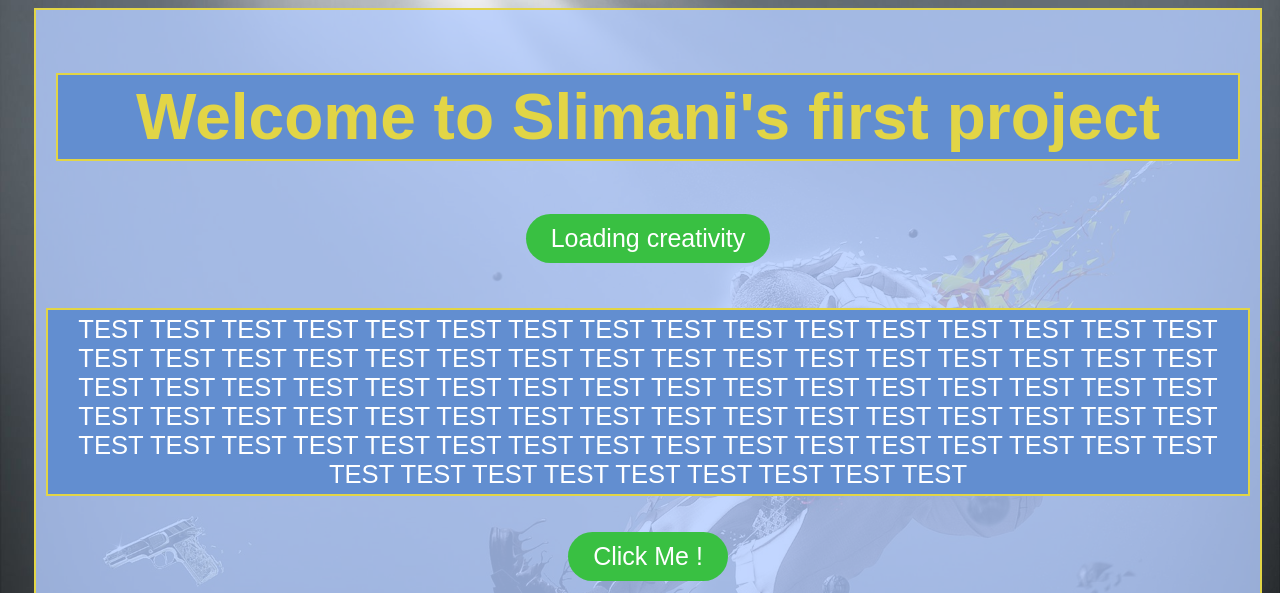
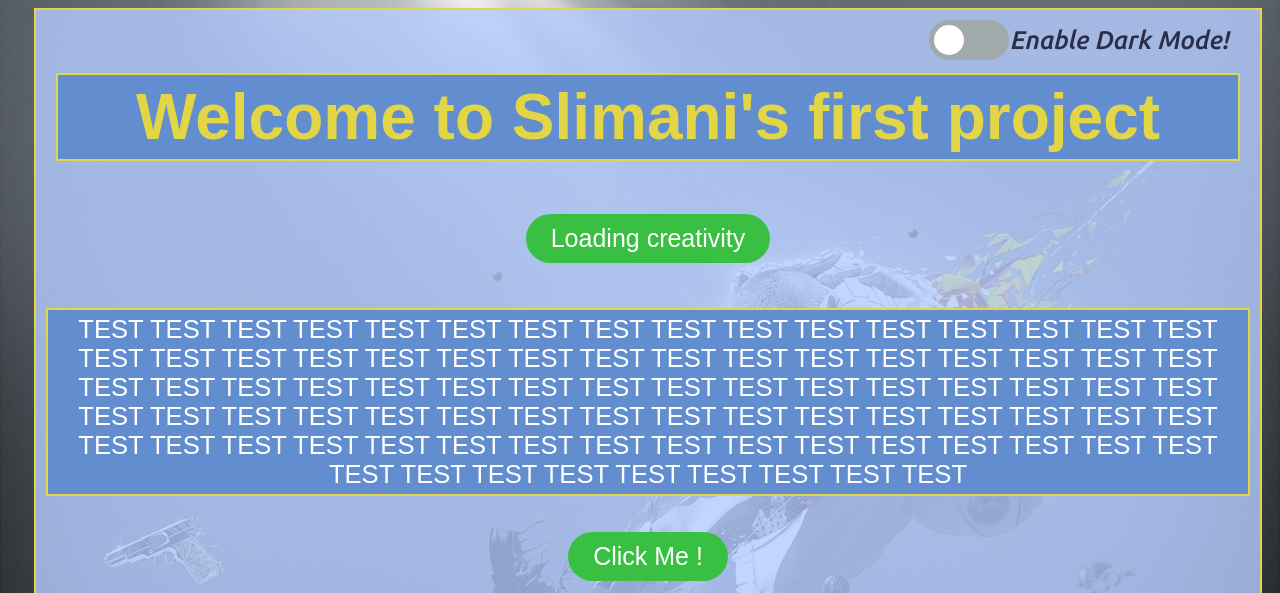
Before and after one commit to Slimani-CE/slimani-ce.github.io, a plain HTML site: page index.html in a window 1280 px wide. Shown: the top 593 px of the page. Drawn offline with Linux system fonts and the light colour scheme.

Commit message:
Dark mode button

```diff
--- a/index.html
+++ b/index.html
@@ -7,11 +7,17 @@
   <!-- <meta http-equiv="refresh" content="1"> -->
   <link rel="icon" href="images/hat.png" type="image/gif" sizes="16x16">
   <meta name="viewport" content="width=device-width, initial-scale=1.0">
-
+  <style>
+@import url('https://fonts.googleapis.com/css2?family=Ubuntu:ital,wght@1,500&display=swap');
+</style>
 </head>
 <body>
 
 <div class="Container">
+    <p id="dark_mode_text">Enable Dark Mode!</p>
+    <div id="dark_mode">
+      <div id="dark_mode_check"> </div>
+    </div>
     <div class="intro">
       <h1 id="title">Welcome to Slimani's first project</h1>
       <button onclick="alert('It\'s working')" title="Click to load creativity" class="button1"  >Loading creativity</button>
--- a/script.js
+++ b/script.js
@@ -1,6 +1,35 @@
 var image_set=document.getElementsByClassName("image-set");
 var check=document.getElementsByClassName("check");
 var image_set_table=[false,false,false,false];
+
+//Dark mode                                                             >>>>
+var dark_mode_button=document.getElementById("dark_mode");
+var dark_mode_button_check=document.getElementById("dark_mode_check");
+var dark_mode_text=document.getElementById("dark_mode_text");
+dark_mode_button.addEventListener("click",dark_mode_func);
+var dark_mode_event=false;
+
+
+function dark_mode_func(){
+	if(!dark_mode_event)
+	{
+		dark_mode_button_check.style=("margin-left: 45px;");
+		dark_mode_button.style=("background-color:rgba(44, 46, 73,1)");
+		// dark_mode_text.innerHTML="Dark mode on";
+		dark_mode_event=true;
+		alert("Developed in futer inshallah!");
+	}
+	else
+	{
+		dark_mode_button_check.style=null;
+		dark_mode_button.style=null;
+		dark_mode_event=false;
+		// dark_mode_text.innerHTML="Enable Dark Mode!";
+	}
+}
+//                          										    >>>>
+
+
 for (var i = 0; i<image_set.length; i++)
 {
 	check[i].addEventListener("click",clickhandler_imageset.bind(null,i));
--- a/style.css
+++ b/style.css
@@ -10,6 +10,8 @@ body
 * {
   box-sizing: border-box;
 }
+
+
 #title
 {
 	color: #e2d546 ;
@@ -46,6 +48,38 @@ body
 	background-position: center;
 }
 
+#dark_mode{
+	width: 80px;
+	height:40px;
+	background-color: rgba(161, 170, 170, 1);
+	float: right;
+	border-radius: 25px;
+	cursor: pointer;
+	right: 0;
+}
+#dark_mode_check{
+	background-color:white;
+	position: relative;
+	width: 30px;
+	height: 30px;
+	border-radius: 25px;
+	margin-top: 5px;
+	margin-left: 5px;
+	transition: .3s;
+}
+
+#dark_mode_text{
+
+	font-family: "Ubuntu", sans-serif;
+	border: 0;
+	text-align: left;
+	position: relative;
+	background-color: transparent;
+	width: 20% ;
+	margin: 0;
+	float: right;
+	color: rgba(44, 46, 73, 1);
+}
 .itachi1-class
 {
 	width: 100%;
```
